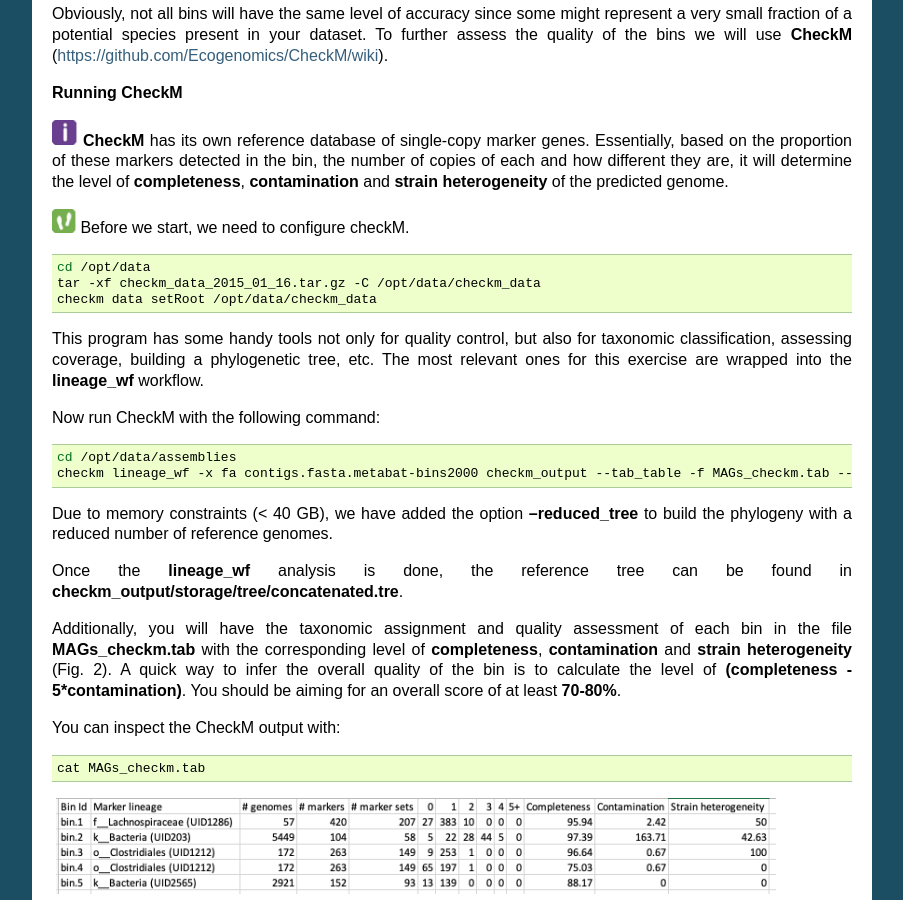
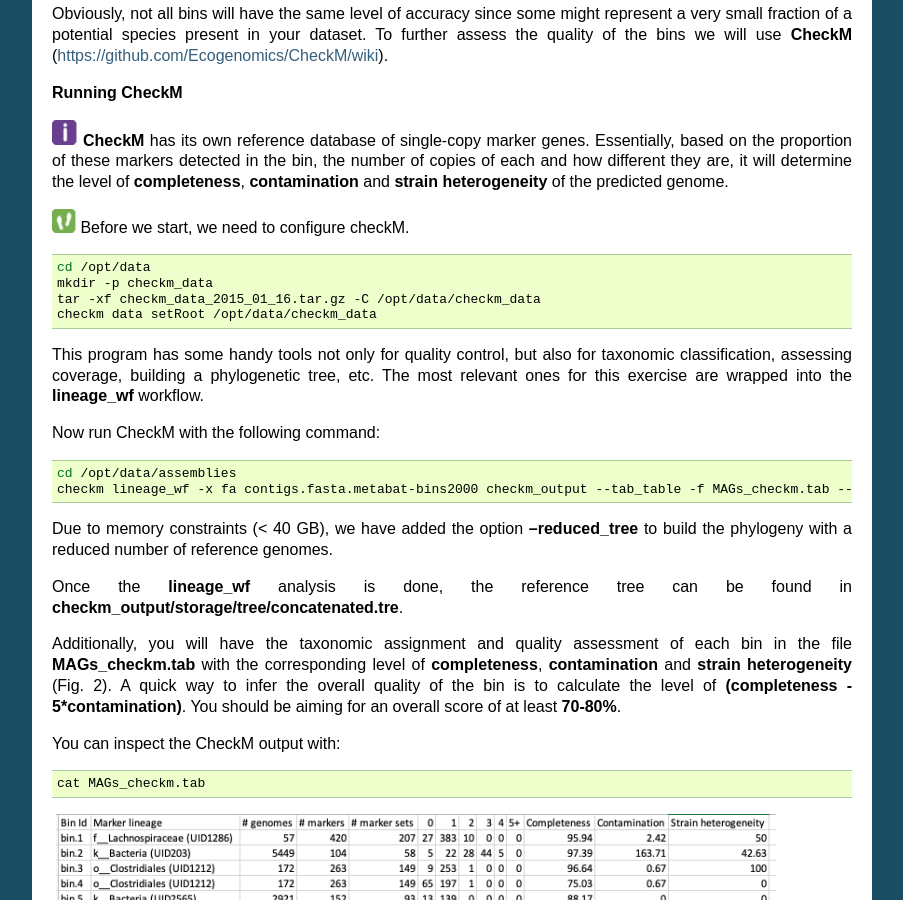
Before and after one commit to EBI-Metagenomics/mgnify-ebi-2021, a Sphinx documentation site: the page built from docs/source/mag.rst, in a window 1280 px wide and 900 px high, scrolled down 2451 px. Shown: the whole window, without its empty margins (198-1101 px from the left). Built offline with Sphinx 7.4.7, drawn with Linux system fonts in a browser that asks for light colours.

Commit message:
Update mag.rst

```diff
--- a/docs/source/mag.rst
+++ b/docs/source/mag.rst
@@ -141,6 +141,7 @@ and **strain heterogeneity** of the predicted genome.
 .. code-block:: bash
 
     cd /opt/data
+    mkdir -p checkm_data
     tar -xf checkm_data_2015_01_16.tar.gz -C /opt/data/checkm_data
     checkm data setRoot /opt/data/checkm_data
 
```
